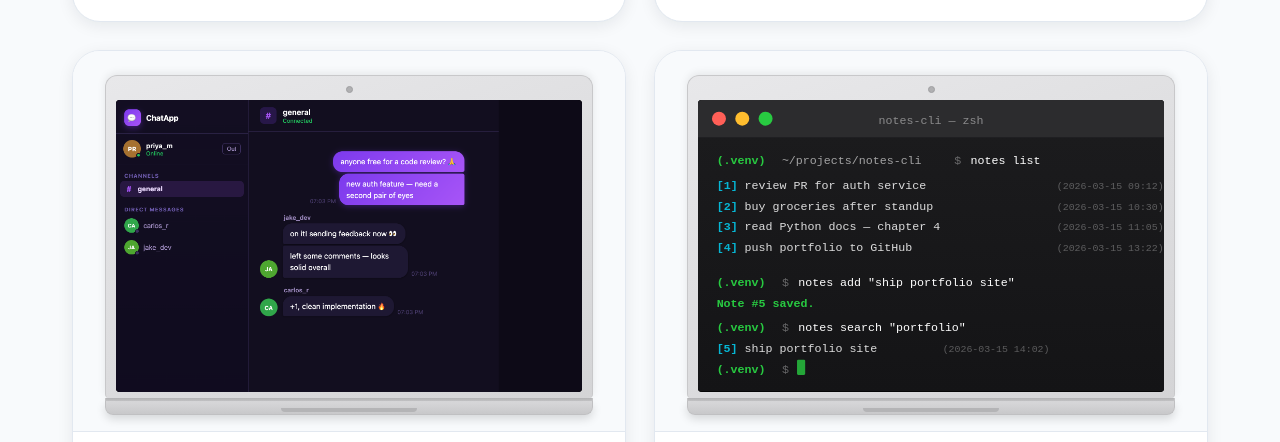
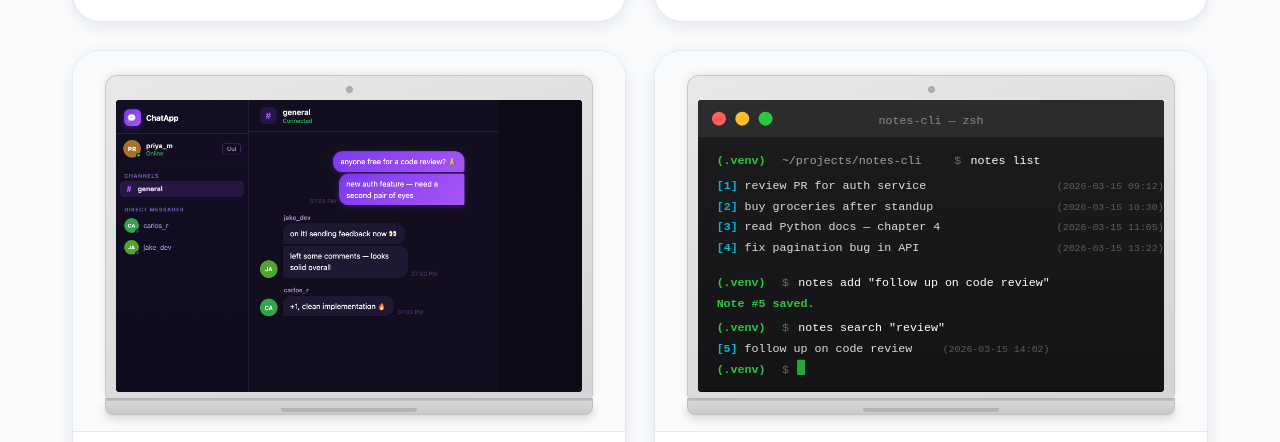
Before and after one commit to sanihaseeb/portfolio, a React (Vite) app in the folder client/: page / in a window 1280 px wide. Shown: the part 3478-3920 px from the top of the page. Built offline with nearby package versions, Linux system fonts and the light colour scheme.

Commit message:
fix: remove portfolio references from notes-cli preview

```diff
--- a/client/src/components/previews/NotesCLIPreview.jsx
+++ b/client/src/components/previews/NotesCLIPreview.jsx
@@ -37,7 +37,7 @@ export default function NotesCLIPreview() {
         { id: 1, text: 'review PR for auth service',    time: '2026-03-15 09:12', color: '#06B6D4' },
         { id: 2, text: 'buy groceries after standup',   time: '2026-03-15 10:30', color: '#06B6D4' },
         { id: 3, text: 'read Python docs — chapter 4',  time: '2026-03-15 11:05', color: '#06B6D4' },
-        { id: 4, text: 'push portfolio to GitHub',      time: '2026-03-15 13:22', color: '#06B6D4' },
+        { id: 4, text: 'fix pagination bug in API',     time: '2026-03-15 13:22', color: '#06B6D4' },
       ].map((note, i) => (
         <g key={note.id}>
           <text x="16" y={76 + i * 18} fill={note.color}
@@ -57,7 +57,7 @@ export default function NotesCLIPreview() {
       </text>
       <text x="72" y="160" fill="rgba(255,255,255,0.35)" fontSize="10" fontFamily="monospace">$</text>
       <text x="86" y="160" fill="white" fontSize="10" fontFamily="monospace">
-        notes add "ship portfolio site"
+        notes add "follow up on code review"
       </text>
 
       {/* Output: saved */}
@@ -71,13 +71,13 @@ export default function NotesCLIPreview() {
       </text>
       <text x="72" y="198" fill="rgba(255,255,255,0.35)" fontSize="10" fontFamily="monospace">$</text>
       <text x="86" y="198" fill="white" fontSize="10" fontFamily="monospace">
-        notes search "portfolio"
+        notes search "review"
       </text>
 
       {/* Search result */}
       <text x="16" y="216" fill="#06B6D4" fontSize="10" fontFamily="monospace" fontWeight="700">[5]</text>
       <text x="40" y="216" fill="rgba(255,255,255,0.85)" fontSize="10" fontFamily="monospace">
-        ship portfolio site
+        follow up on code review
       </text>
       <text x="210" y="216" fill="rgba(255,255,255,0.3)" fontSize="8.5" fontFamily="monospace">
         (2026-03-15 14:02)
```
